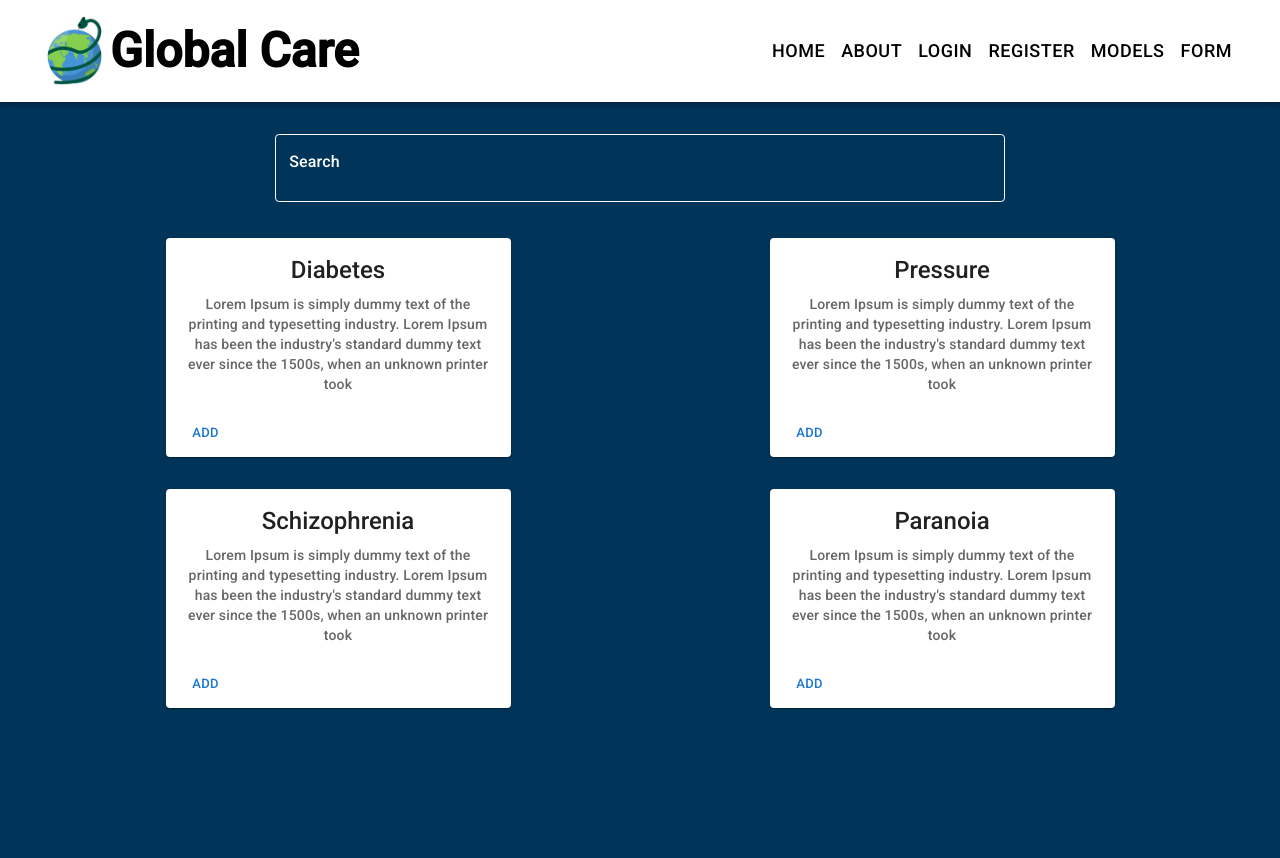
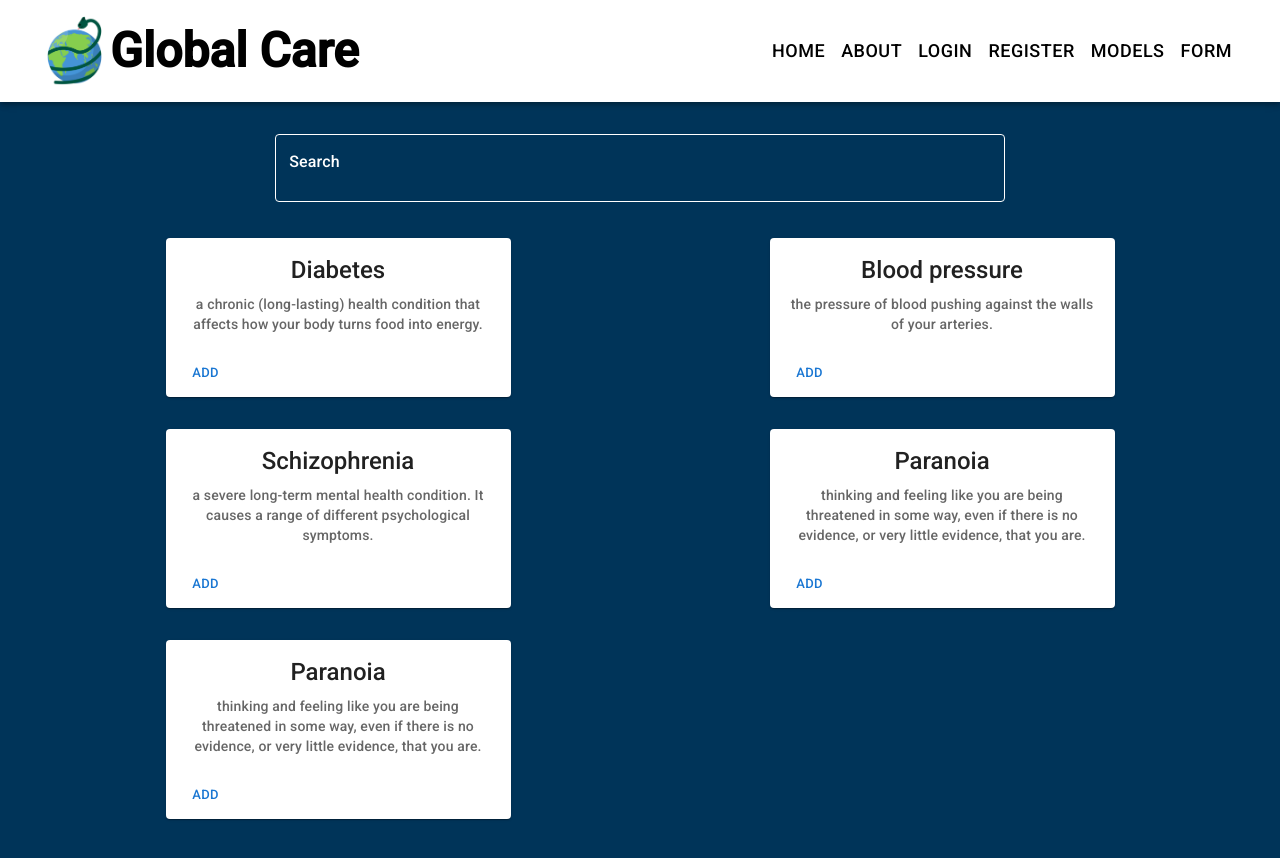
Before and after one commit to mourra950/Google-Solution, a React (Create React App) app in the folder myapp/: page /models in a window 1280 px wide. Shown: the top 858 px of the page. Before the commit the page ends 800 px from the top, so only its background shows below. Built offline with nearby package versions, Linux system fonts and the light colour scheme.

Commit message:
serialized data
data now are in json files to be able to change them easily at will to form either diseases cards or forms easily too.

```diff
--- a/myapp/src/App.js
+++ b/myapp/src/App.js
@@ -6,7 +6,7 @@ import Navbar from "./components/Navbar";
 import Login from "./pages/Login";
 import Register from "./pages/Register";
 import Models from "./pages/Models";
-import Diabetes from "./pages/Forms/Diabetes";
+import Form from "./pages/Forms/FormTemplate";
 import "./App.css";
 import Profile from "./pages/Profile";
 
@@ -22,9 +22,7 @@ function App() {
         <Route exact path="/login" element={<Login />} />
         <Route exact path="/register" element={<Register />} />
         <Route exact path="/models" element={<Models />} />
-        <Route  path="/form/">
-          <Route exact path="Diabetes" element={<Diabetes />} />
-        </Route>
+        <Route  path="/form/:disease" element={<Form />}/>
       </Routes>
     </Router>
   );
--- a/myapp/src/data.json
+++ b/myapp/src/data.json
@@ -1,7 +1,7 @@
 [
     {
         "name":"Marwan Hawash",
-        "diabetes":false,
+        "diabetes":true,
         "diabetes_data":{
             "type":"type 1",
             "sugar":"179"
--- a/myapp/src/pages/Forms/Diabetes.js
+++ /dev/null
@@ -1,34 +0,0 @@
-import React from "react";
-import FormComponent from "../../components/FormComponent";
-import "../../styles/form.css";
-
-const Form = () => {
-  const formConfig = [
-    // { label: "Name", name: "name", type: "text", required: true },
-    // { label: "Email", name: "email", type: "email", required: true },
-    // { label: "Password", name: "password", type: "password", required: true },
-    {
-      label: "Type",
-      name: "Type",
-      type: "select",
-      required: true,
-      choices: [
-        { label: "Type 1", value: "user" },
-        { label: "Type 2", value: "admin" },
-      ],
-    },
-  ];
-
-  const handleSubmit = (formData) => {
-    console.log("Form data:", formData);
-  };
-
-  return (
-    <div className="container width-adjust">
-      <h1>Diabetes</h1>
-      <FormComponent config={formConfig} onSubmit={handleSubmit} />
-    </div>
-  );
-};
-
-export default Form;
--- /dev/null
+++ b/myapp/src/pages/Forms/FormTemplate.js
@@ -0,0 +1,26 @@
+import React from "react";
+import FormComponent from "../../components/FormComponent";
+import "../../styles/form.css";
+import {data} from "./formdata"
+import {  useParams } from 'react-router-dom';
+
+const Form = () => {
+  let { disease } = useParams();
+
+  let result = data.filter(d=>d["title"]==disease)
+
+  const formConfig =result[0].form
+
+  const handleSubmit = (formData) => {
+    console.log("Form data:", formData);
+  };
+
+  return (
+    <div className="container width-adjust">
+      <h1>{result[0].title}</h1>
+      <FormComponent config={formConfig} onSubmit={handleSubmit} />
+    </div>
+  );
+};
+
+export default Form;
--- /dev/null
+++ b/myapp/src/pages/Forms/formdata.js
@@ -0,0 +1,114 @@
+export const data = [
+    {
+        "title": "Diabetes",
+        "desc": " a chronic (long-lasting) health condition that affects how your body turns food into energy.",
+        "form":[
+
+                // { label: "Name", name: "name", type: "text", required: true },
+                // { label: "Email", name: "email", type: "email", required: true },
+                 { label: "Name", name: "Name", type: "text", required: true },
+                {
+                  label: "Type",
+                  name: "Type",
+                  type: "select",
+                  required: true,
+                  choices: [
+                    { label: "Type 1", value: "Type 1" },
+                    { label: "Type 2", value: "Type 2" },
+                    { label: "gestational", value: "gestational" },
+                  ],
+                },
+
+        ]
+    },
+    {
+        "title": "Blood pressure",
+        "desc": "the pressure of blood pushing against the walls of your arteries.",
+        "form":[
+
+            // { label: "Name", name: "name", type: "text", required: true },
+            // { label: "Email", name: "email", type: "email", required: true },
+             { label: "Name", name: "Name", type: "text", required: true },
+            {
+              label: "Type",
+              name: "Type",
+              type: "select",
+              required: true,
+              choices: [
+                { label: "Type 1", value: "Type 1" },
+                { label: "Type 2", value: "Type 2" },
+                { label: "gestational", value: "gestational" },
+              ],
+            },
+
+    ]
+    },
+    {
+        "title": "Schizophrenia",
+        "desc": " a severe long-term mental health condition. It causes a range of different psychological symptoms.",
+        "form":[
+
+            // { label: "Name", name: "name", type: "text", required: true },
+            // { label: "Email", name: "email", type: "email", required: true },
+             { label: "Name", name: "Name", type: "text", required: true },
+            {
+              label: "Type",
+              name: "Type",
+              type: "select",
+              required: true,
+              choices: [
+                { label: "Type 1", value: "Type 1" },
+                { label: "Type 2", value: "Type 2" },
+                { label: "gestational", value: "gestational" },
+              ],
+            },
+
+    ]
+    },
+    {
+        "title": "Paranoia",
+        "desc": "thinking and feeling like you are being threatened in some way, even if there is no evidence, or very little evidence, that you are."
+        ,
+        "form":[
+
+            // { label: "Name", name: "name", type: "text", required: true },
+            // { label: "Email", name: "email", type: "email", required: true },
+             { label: "Name", name: "Name", type: "text", required: true },
+            {
+              label: "Type",
+              name: "Type",
+              type: "select",
+              required: true,
+              choices: [
+                { label: "Type 1", value: "Type 1" },
+                { label: "Type 2", value: "Type 2" },
+                { label: "gestational", value: "gestational" },
+              ],
+            },
+
+    ]
+    },
+    {
+        "title": "Paranoia",
+        "desc": "thinking and feeling like you are being threatened in some way, even if there is no evidence, or very little evidence, that you are."
+        ,
+        "form":[
+
+            // { label: "Name", name: "name", type: "text", required: true },
+            // { label: "Email", name: "email", type: "email", required: true },
+             { label: "Name", name: "Name", type: "text", required: true },
+            {
+              label: "Type",
+              name: "Type",
+              type: "select",
+              required: true,
+              choices: [
+                { label: "Type 1", value: "Type 1" },
+                { label: "Type 2", value: "Type 2" },
+                { label: "gestational", value: "gestational" },
+              ],
+            },
+
+    ]
+    }
+]
--- a/myapp/src/pages/Models.jsx
+++ b/myapp/src/pages/Models.jsx
@@ -3,6 +3,8 @@ import Model from "../components/Model";
 import { TextField } from "@mui/material";
 import { styled } from "@mui/system";
 import "../styles/models.css";
+import {data} from "./Forms/formdata.js"
+
 
 const WhiteTextField = styled(TextField)({
   "& .MuiOutlinedInput-root": {
@@ -29,24 +31,7 @@ function Models() {
   const [searchTerm, setSearchTerm] = useState("");
   const [filteredModels, setFilteredModels] = useState([]);
 
-  const models = [
-    {
-      title: "Diabetes",
-      desc: "Lorem Ipsum is simply dummy text of the printing and typesetting industry. Lorem Ipsum has been the industry's standard dummy text ever since the 1500s, when an unknown printer took",
-    },
-    {
-      title: "Pressure",
-      desc: "Lorem Ipsum is simply dummy text of the printing and typesetting industry. Lorem Ipsum has been the industry's standard dummy text ever since the 1500s, when an unknown printer took",
-    },
-    {
-      title: "Schizophrenia",
-      desc: "Lorem Ipsum is simply dummy text of the printing and typesetting industry. Lorem Ipsum has been the industry's standard dummy text ever since the 1500s, when an unknown printer took",
-    },
-    {
-      title: "Paranoia",
-      desc: "Lorem Ipsum is simply dummy text of the printing and typesetting industry. Lorem Ipsum has been the industry's standard dummy text ever since the 1500s, when an unknown printer took",
-    },
-  ];
+  const models = data
 
   useEffect(() => {
     setFilteredModels(
--- a/myapp/src/pages/Profile.jsx
+++ b/myapp/src/pages/Profile.jsx
@@ -142,7 +142,7 @@ export default function Profile() {
             id="myqrcode"
           >
             <QRCode
-              value="http://localhost:3000/profile/12123"
+              value="http://///"
               style={{
                 marginBottom: 16,
               }}
--- /dev/null
+++ b/myapp/src/test.js
@@ -0,0 +1,4 @@
+import {data} from "./data.js"
+data.map((record, index) => (
+console.log(index)
+    ))
```
Also changed, not shown: myapp/src/data.js (added, +10 -0 lines), package.json (deleted, +0 -9 lines), myapp/src/pages/t.txt, 1 other file (tests, documents, lock files or other folders).
